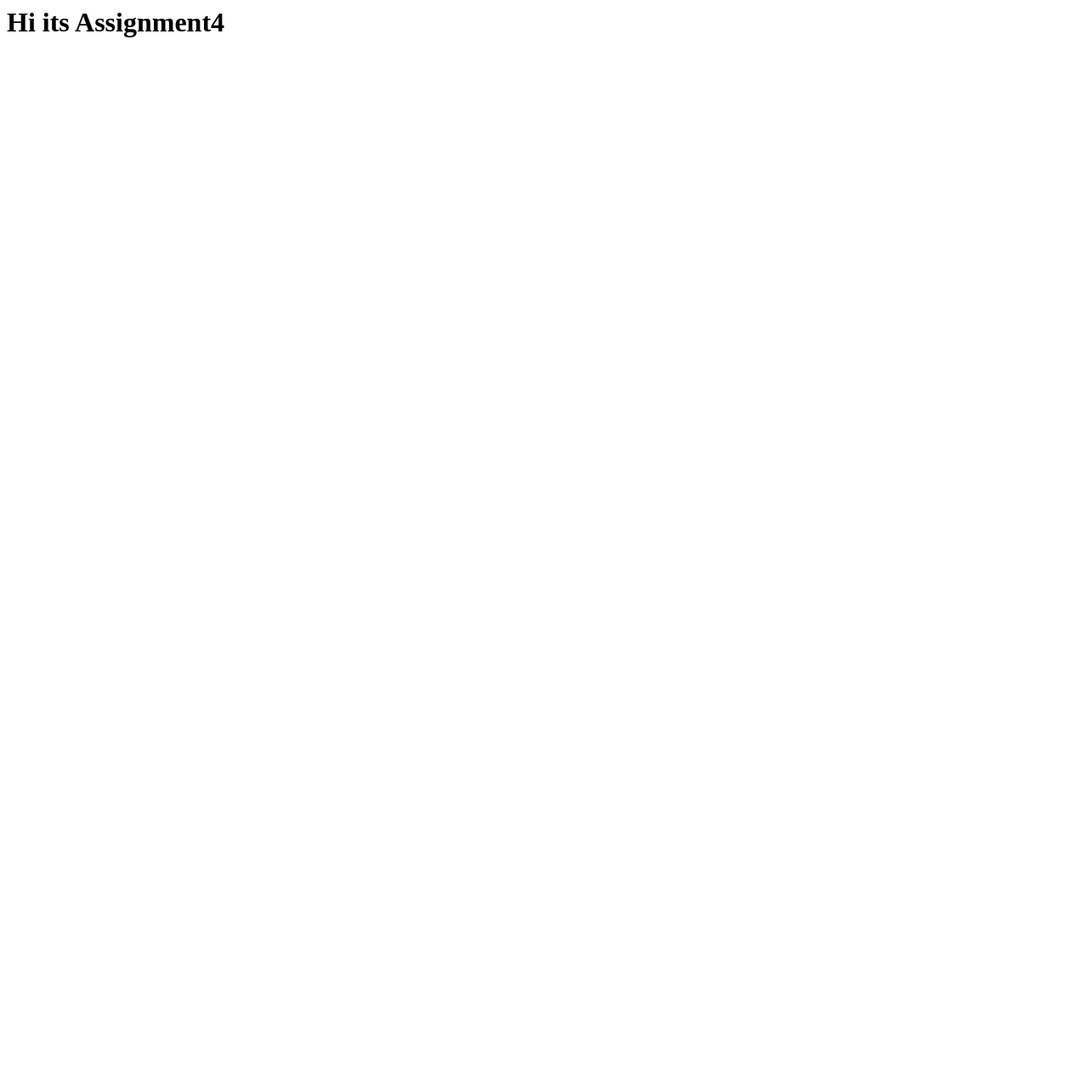
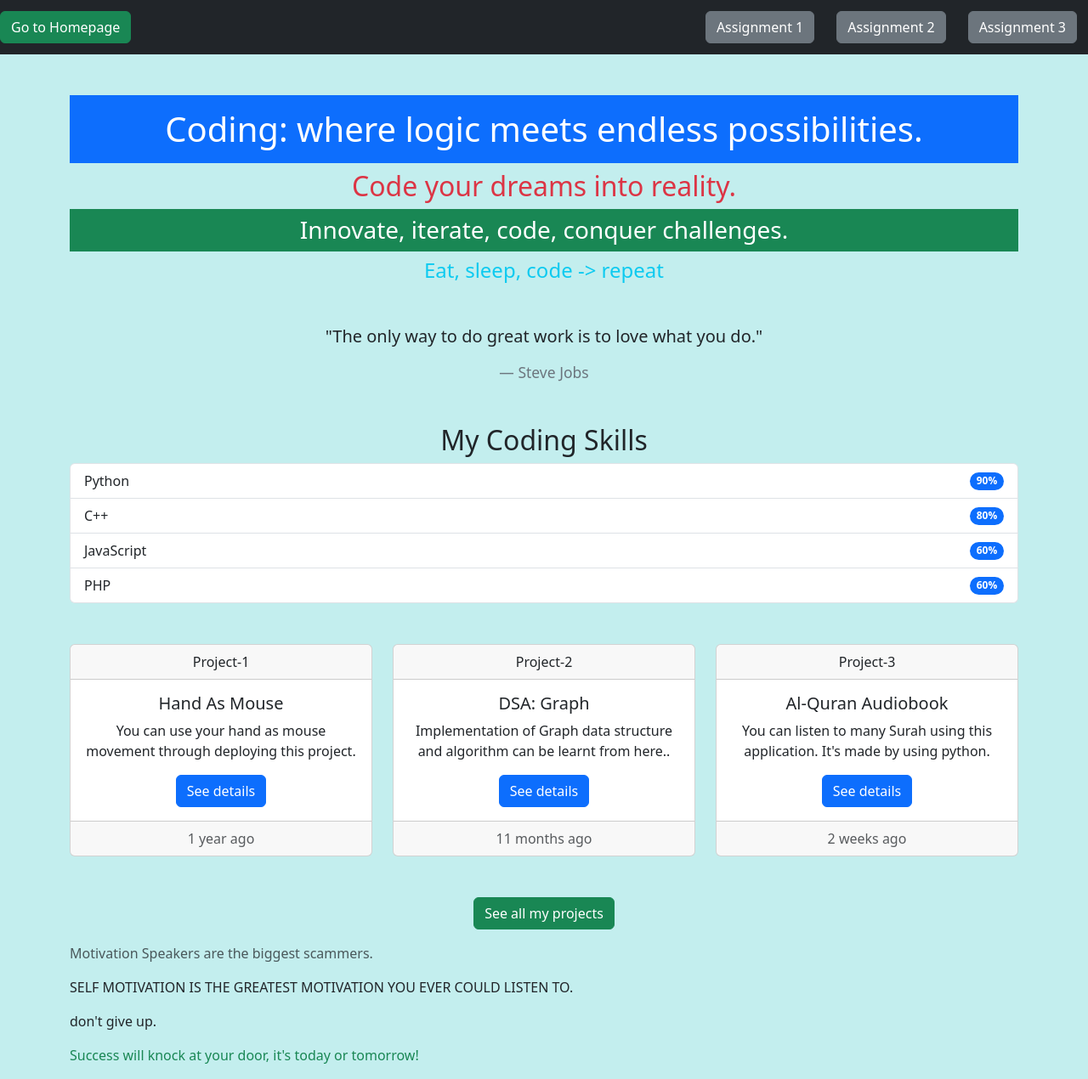
Before and after one commit to mahim008/basic-bootstrap, a plain HTML site: page assignment4.html in a window 1280 px wide. Shown: the whole page at 85% size. Before the commit the page ends 800 px from the top, so only its background shows below. Drawn offline with nearby package versions, Linux system fonts and the light colour scheme.

Commit message:
completed assignment-4

```diff
--- a/assignment4.html
+++ b/assignment4.html
@@ -1 +1,145 @@
-<h1>Hi its Assignment4</h1>
+<!DOCTYPE html>
+<html lang="en">
+<head>
+  <meta charset="UTF-8">
+  <meta name="viewport" content="width=device-width, initial-scale=1.0">
+  <title>Assignment 4</title>
+  <link rel="stylesheet" href="https://cdn.jsdelivr.net/npm/bootstrap@5.3.0/dist/css/bootstrap.min.css">
+  <style>
+    body{
+      background-color: rgb(195, 238, 238);
+    }
+    .navbar-nav {
+      justify-content: right;
+      flex-grow: 1;
+    }
+
+    .navbar-nav .nav-link {
+      padding: 0;
+    }
+
+    .navbar-nav .btn {
+      margin: 0 5px;
+    }
+  </style>
+</head>
+<body>
+
+    <nav class="navbar navbar-expand-lg navbar-dark bg-dark">
+        <a class="navbar-brand" href="index.html"><button type="button" class="btn btn-success">Go to Homepage</button></a>
+        <button class="navbar-toggler" type="button" data-toggle="collapse" data-target="#navbarNav" aria-controls="navbarNav" aria-expanded="false" aria-label="Toggle navigation">
+          <span class="navbar-toggler-icon"></span>
+        </button>
+        <div class="collapse navbar-collapse" id="navbarNav">
+          <ul class="navbar-nav ml-auto">
+            <li class="nav-item active">
+              <a class="nav-link" href="assignment1.html"><button type="button" class="btn btn-secondary">Assignment 1</button></a>
+            </li>
+            <li class="nav-item">
+              <a class="nav-link" href="assignment2.html"><button type="button" class="btn btn-secondary">Assignment 2</button></a>
+            </li>
+            <li class="nav-item">
+              <a class="nav-link" href="assignment3.html"><button type="button" class="btn btn-secondary">Assignment 3</button></a>
+            </li>
+          </ul>
+        </div>
+      </nav>
+
+<div class="container mt-5" style="text-align: center;">
+  <h1 class="bg-primary text-white p-3">Coding: where logic meets endless possibilities.</h1>
+  <h2 class="text-danger">Code your dreams into reality.</h2>
+  <h3 class="bg-success text-white p-2">Innovate, iterate, code, conquer challenges.</h3>
+  <h4 class="text-info">Eat, sleep, code -> repeat</h4>
+</div>
+
+<div class="container mt-5" style="text-align: center;">
+  <blockquote class="blockquote">
+    <p class="mb-0">"The only way to do great work is to love what you do."</p><br>
+    <footer class="blockquote-footer">Steve Jobs</footer>
+  </blockquote>
+</div>
+
+<div class="container mt-5">
+  <h2 align="center">My Coding Skills</h2>
+  <ul class="list-group">
+    <li class="list-group-item d-flex justify-content-between align-items-center">
+      Python
+      <span class="badge bg-primary rounded-pill">90%</span>
+    </li>
+    <li class="list-group-item d-flex justify-content-between align-items-center">
+      C++
+      <span class="badge bg-primary rounded-pill">80%</span>
+    </li>
+    <li class="list-group-item d-flex justify-content-between align-items-center">
+      JavaScript
+      <span class="badge bg-primary rounded-pill">60%</span>
+    </li>
+    <li class="list-group-item d-flex justify-content-between align-items-center">
+        PHP
+        <span class="badge bg-primary rounded-pill">60%</span>
+    </li>
+  </ul>
+</div>
+
+<div class="container mt-5">
+  <div class="row">
+    <div class="col-md-4">
+        <div class="card text-center">
+            <div class="card-header">
+              Project-1
+            </div>
+            <div class="card-body">
+              <h5 class="card-title">Hand As Mouse</h5>
+              <p class="card-text">You can use your hand as mouse movement through deploying this project.</p>
+              <a href="https://github.com/mahim008/Hand_as_Mouse" target="_blank" class="btn btn-primary">See details</a>
+            </div>
+            <div class="card-footer text-body-secondary">
+              1 year ago
+            </div>
+          </div>
+    </div>
+    <div class="col-md-4">
+        <div class="card text-center">
+            <div class="card-header">
+              Project-2
+            </div>
+            <div class="card-body">
+              <h5 class="card-title">DSA: Graph</h5>
+              <p class="card-text">Implementation of Graph data structure and algorithm can be learnt from here..</p>
+              <a href="https://github.com/mahim008/Graph" target="_blank" class="btn btn-primary">See details</a>
+            </div>
+            <div class="card-footer text-body-secondary">
+              11 months ago
+            </div>
+          </div>
+    </div>
+    <div class="col-md-4">
+        <div class="card text-center">
+            <div class="card-header">
+              Project-3
+            </div>
+            <div class="card-body">
+              <h5 class="card-title">Al-Quran Audiobook</h5>
+              <p class="card-text">You can listen to many Surah using this application. It's made by using python.</p>
+              <a href="https://github.com/mahim008/Al-Quran_audiobook" target="_blank" class="btn btn-primary">See details</a>
+            </div>
+            <div class="card-footer text-body-secondary">
+              2 weeks ago
+            </div>
+          </div>
+    </div>
+  </div>
+</div>
+
+<div class="container mt-5">
+  <p class="text-center"><a href="https://github.com/mahim008" target="_blank"><button class="btn btn-success">See all my projects</button></a></p>
+  <p class="text-muted">Motivation Speakers are the biggest scammers.</p>
+  <p class="text-uppercase">Self Motivation is the greatest motivation you ever could listen to.</p>
+  <p class="text-lowercase">Don't give up.</p>
+  <p class="text-success">Success will knock at your door, it's today or tomorrow!</p>
+</div>
+
+<!-- Add Bootstrap JS scripts here (if required) -->
+<script src="https://cdn.jsdelivr.net/npm/bootstrap@5.3.0/dist/js/bootstrap.bundle.min.js"></script>
+</body>
+</html>
```
